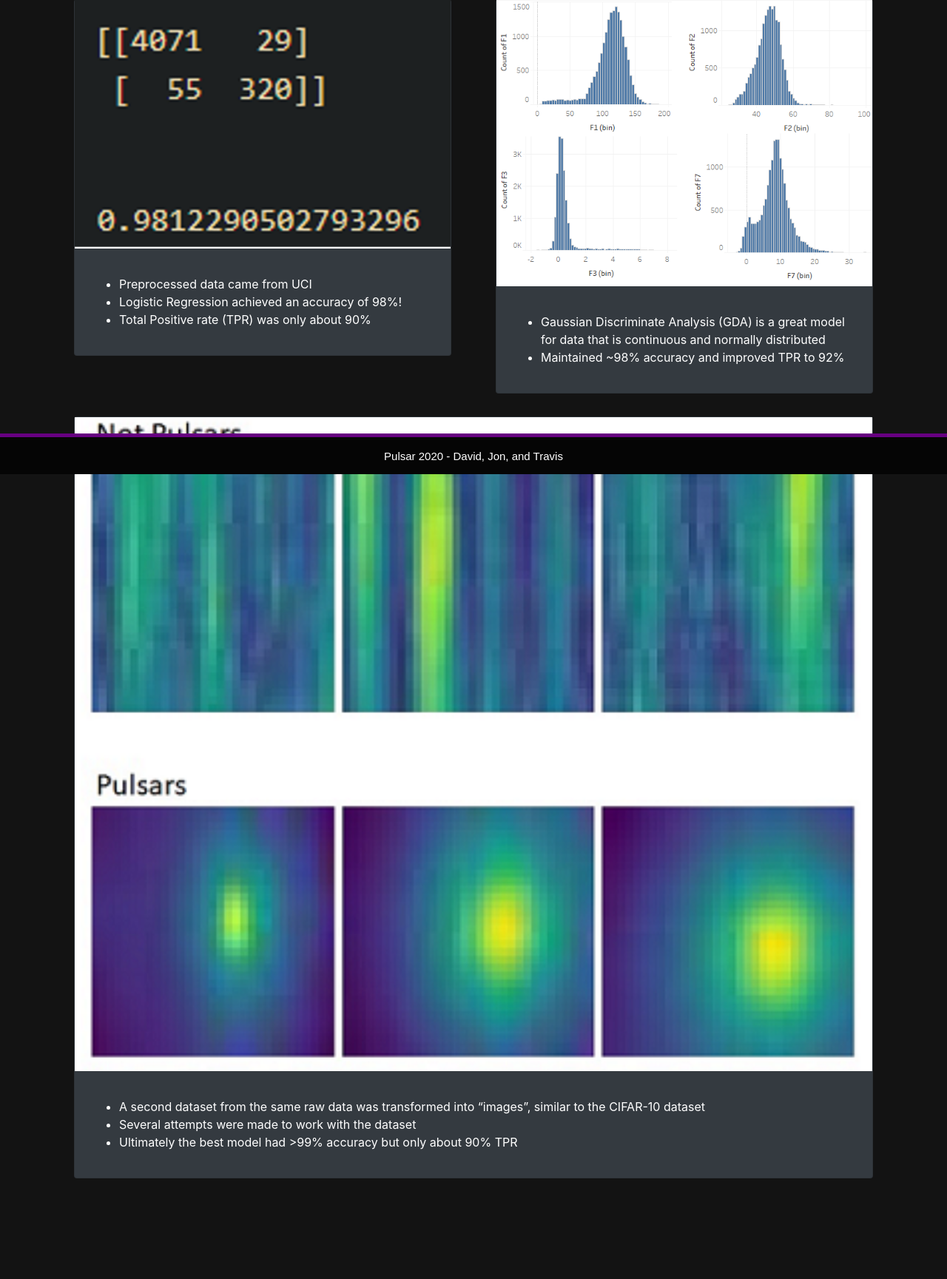
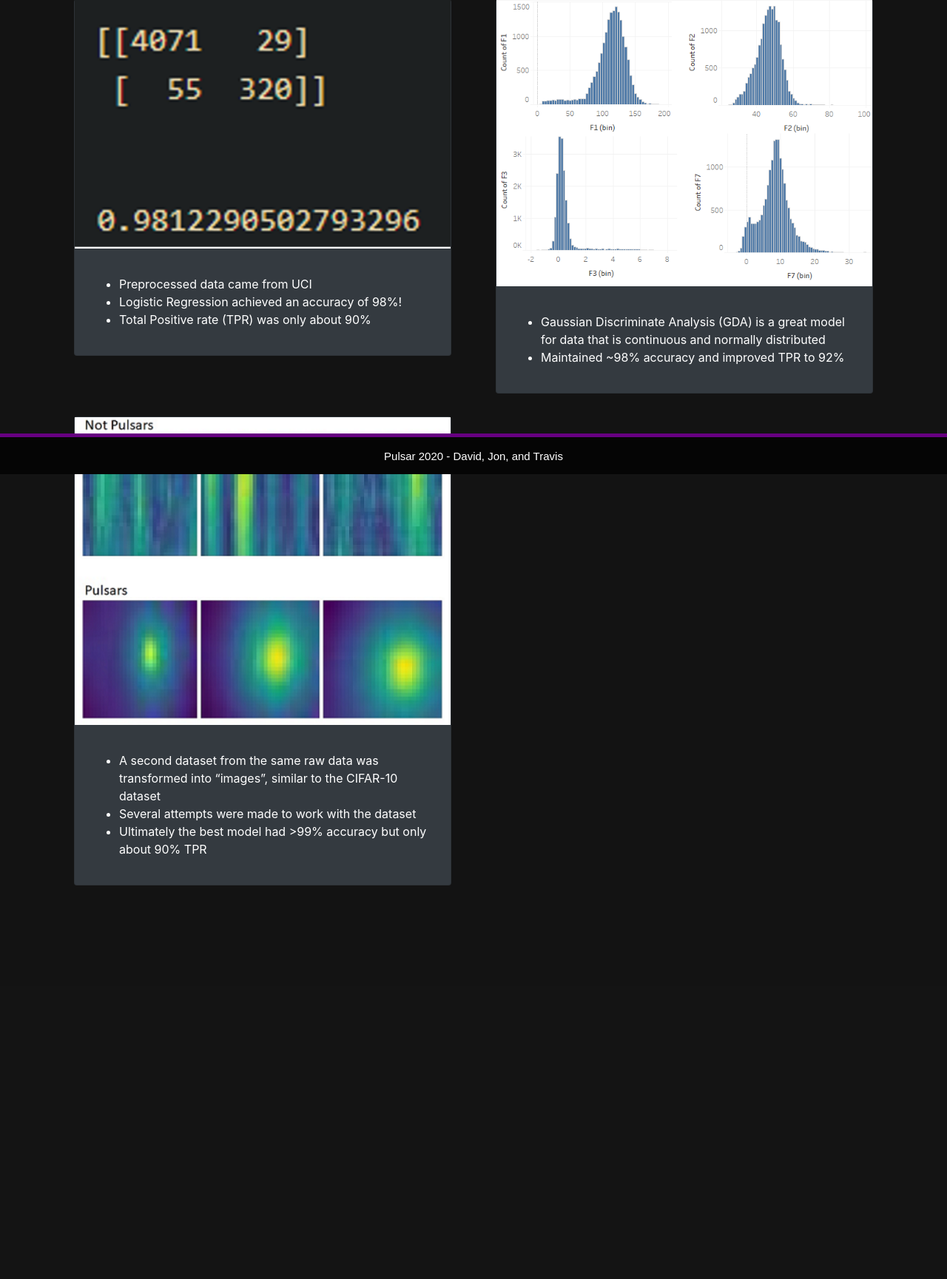
Before and after one commit to TravisDC5/pulsar, a Flask app: page /nnet in a window 1280 px wide. Shown: the part 159-1888 px from the top of the page at 74% size. After the commit the page ends 1356 px from the top, so only its background shows below. Run offline with Flask 2, Linux system fonts and the light colour scheme; some libraries are stand-ins or nearby versions.

Commit message:
fixed jons page

```diff
--- a/static/styles/style.css
+++ b/static/styles/style.css
@@ -104,10 +104,9 @@ body {
     object-fit: contain;
 
 }
-  .card-img-main_2 {
+  .card-img-main-pulsar {
     width: 33%;
     height: 33%;
-    object-fit: contain;
 
   }
 
--- a/templates/neuralNet.html
+++ b/templates/neuralNet.html
@@ -81,9 +81,9 @@
             </div>
         </div>
         <div class="row">
-            <div class="col-lg-12">
+            <div class="col-lg-6">
                 <div class="card text-white bg-dark mb-3" style="max-width: responsive;">
-                    <img class="card-img-main" src="{{ url_for('static',filename='images/small_pulsar_400.png') }}"
+                    <img class="card-img-pulsar" src="{{ url_for('static',filename='images/small_pulsar_400.png') }}"
                         alt="Card image cap">
                     <!-- <img class="card-img-main_2" src="{{ url_for('static',filename='images/pulsar_0001.jpg') }}"
                         alt="Card image cap">
```
